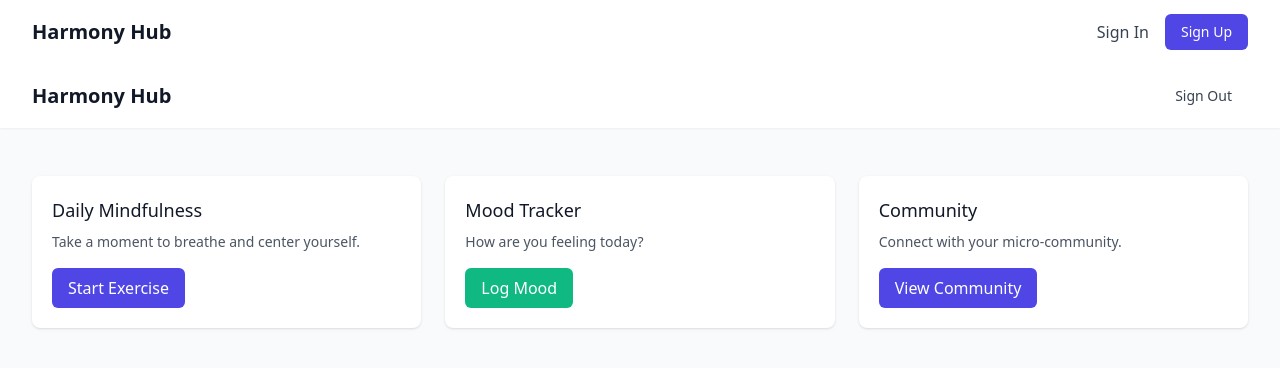
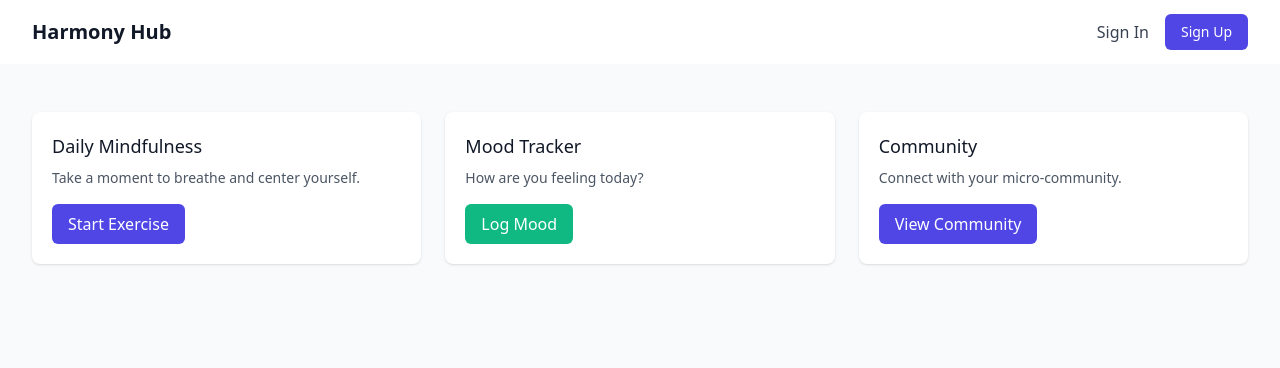
Before and after one commit to Dagmawi2000/harmony-hub, a Next.js app: page /dashboard in a window 1280 px wide. Shown: the top 368 px of the page. Built offline with nearby package versions, Linux system fonts and the light colour scheme; no server answers; the database is empty; sample sign-in values are in the browser's storage.

Commit message:
Update page.js

```diff
--- a/src/app/dashboard/page.js
+++ b/src/app/dashboard/page.js
@@ -1,28 +1,17 @@
 'use client';
-import { useEffect, useState } from 'react';
-import { auth, db } from '../../utils/firebase';
-import { onAuthStateChanged } from 'firebase/auth';
-import { doc, getDoc } from 'firebase/firestore';
+import { useEffect } from 'react';
 import { useRouter } from 'next/navigation';
+import { useAuth } from '../providers';
 
 export default function Dashboard() {
-  const [user, setUser] = useState(null);
-  const [loading, setLoading] = useState(true);
+  const { user, loading } = useAuth();
   const router = useRouter();
 
   useEffect(() => {
-    const unsubscribe = onAuthStateChanged(auth, async (user) => {
-      if (user) {
-        const userDoc = await getDoc(doc(db, 'users', user.uid));
-        setUser({ ...user, ...userDoc.data() });
-      } else {
-        router.push('/auth/login');
-      }
-      setLoading(false);
-    });
-
-    return () => unsubscribe();
-  }, []);
+    if (!loading && !user) {
+      router.push('/auth/login');
+    }
+  }, [user, loading, router]);
 
   if (loading) {
     return (
@@ -32,26 +21,12 @@ export default function Dashboard() {
     );
   }
 
+  if (!user) {
+    return null;
+  }
+
   return (
     <div className="min-h-screen bg-gray-50">
-      <nav className="bg-white shadow-sm">
-        <div className="max-w-7xl mx-auto px-4 sm:px-6 lg:px-8">
-          <div className="flex justify-between h-16">
-            <div className="flex items-center">
-              <h1 className="text-xl font-semibold text-gray-900">Harmony Hub</h1>
-            </div>
-            <div className="flex items-center">
-              <button
-                onClick={() => auth.signOut()}
-                className="ml-4 px-4 py-2 text-sm text-gray-700 hover:bg-gray-100 rounded-md"
-              >
-                Sign Out
-              </button>
-            </div>
-          </div>
-        </div>
-      </nav>
-
       <main className="max-w-7xl mx-auto py-6 sm:px-6 lg:px-8">
         <div className="px-4 py-6 sm:px-0">
           <div className="grid grid-cols-1 gap-6 sm:grid-cols-2 lg:grid-cols-3">
```
